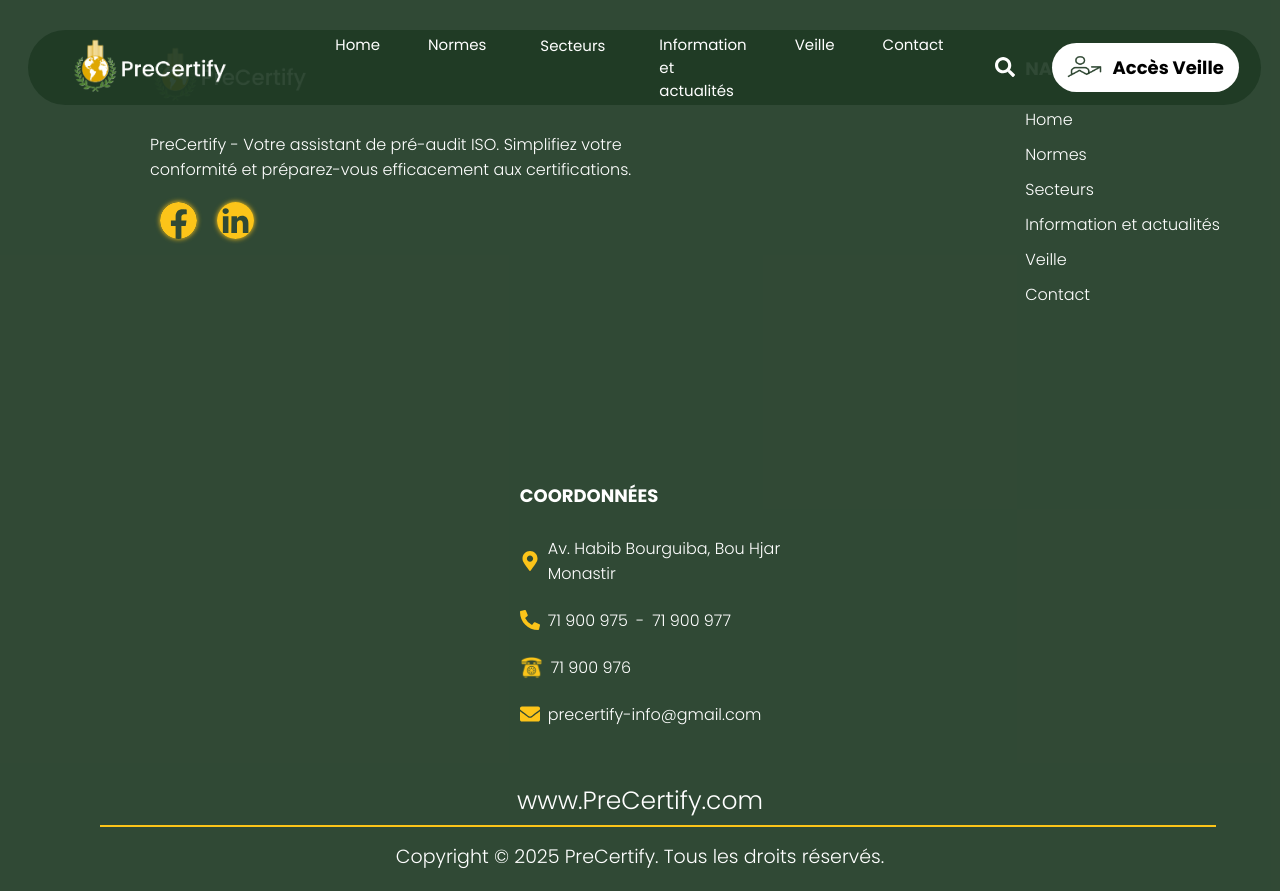
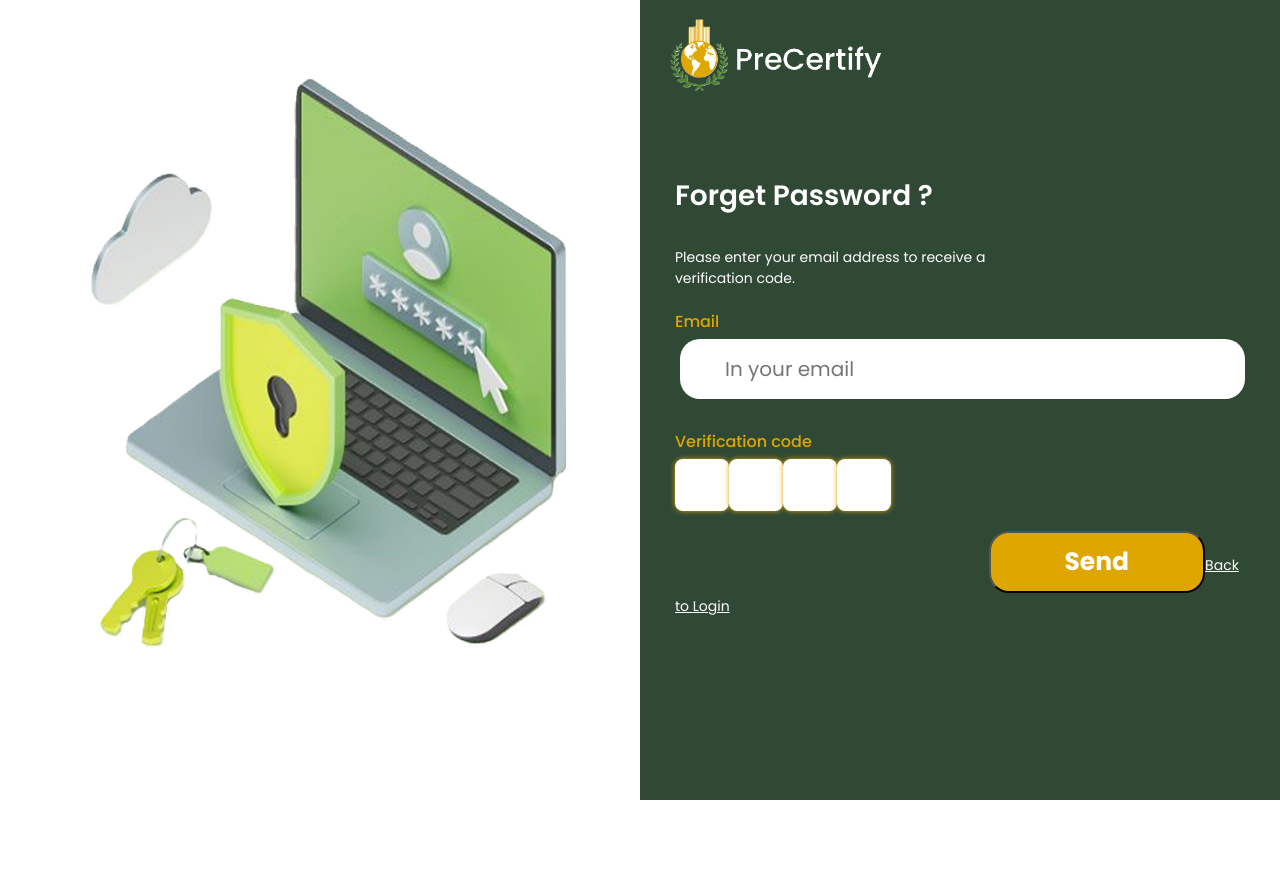
Before and after one commit to Ineskhalladi/pre-certify-frontend, a React (Create React App) app: page /forget in a window 1280 px wide. After the commit the page ends 840 px from the top, so only its background shows below. Built offline with nearby package versions, Linux system fonts and the light colour scheme.

Commit message:
zdet 5demt

```diff
--- a/src/App.css
+++ b/src/App.css
@@ -30,11 +30,12 @@
 }
 .left-section img {
   position: absolute;
-  height: 900px;
-  width: 900px;
+  height: 700px;
+  width: 700px;
   max-width: 50%;
   max-height: 100%;
-  left: 40px;
+  left: 30px;
+  margin-top: 20px;
 
 }
 
@@ -180,11 +181,12 @@
 }
 .left-section2 img {
   position: absolute;
-  height: 900px;
-  width: 900px;
+  height: 700px;
+  width: 700px;
   max-width: 50%;
   max-height: 100%;
-  right: -40px;
+  right: 15px;
+  margin-top: 20px;
 }
 
 .container-sign {
--- a/src/App.js
+++ b/src/App.js
@@ -2,14 +2,15 @@
 import { BrowserRouter as Router, Routes, Route, useLocation } from "react-router-dom";
 import SignIn from "./components/SignIn";
 import SignUp from "./components/SignUp";
+import Forget from "./components/Forget";
 import ContactUs from "./pages/ContactUs";
 import NavBar from "./components/NavBar";
 import Footer from "./components/Footer";
-import Dashboard from "./pages/Dashboard"; // Nouvelle page avec uniquement NavBar2
+import Dashboard from "./pages/Dashboard";
 import BaseGenerale from "./pages/BaseGenerale";
 const App = () => {
   const location = useLocation();
-  const isAuthPage = location.pathname === "/signin" || location.pathname === "/signup";
+  const isAuthPage = location.pathname === "/signin" || location.pathname === "/signup" || location.pathname === "/forget";
   const isDashboard = location.pathname === "/dashboard";
   const isBaseGenerale = location.pathname === "/basegenerale";
 
@@ -21,6 +22,7 @@
         <Route path="/" element={<ContactUs />} />
         <Route path="/signin" element={<SignIn />} />
         <Route path="/signup" element={<SignUp />} />
+        <Route path="/forget" element={<Forget />} />
         <Route path="/dashboard" element={<Dashboard />} />
         <Route path="/basegenerale" element={<BaseGenerale/>} />
       </Routes>
--- /dev/null
+++ b/src/components/Forget.css
@@ -0,0 +1,143 @@
+@import url('https://fonts.googleapis.com/css2?family=Poppins:wght@300;400;500;600;700&display=swap');
+
+* {
+  font-family: "Poppins", sans-serif;
+}
+
+.container {
+  display: flex;
+  height: 100vh;
+
+}
+
+.left-section {
+  flex: 1;
+  background-color: #ffff;
+
+}
+
+.right-section {
+  flex: 1;
+  background-color: rgba(31, 58, 36, 0.92);
+
+}
+.right-section img {
+  max-width: 100%;
+  height: auto;
+  width: 300px;
+  margin-top: 15px;
+  margin-left: 10px;
+}
+.left-section img {
+  position: absolute;
+  height: 700px;
+  width: 700px;
+  max-width: 50%;
+  max-height: 100%;
+  left: 30px;
+  margin-top: 20px;
+
+}
+
+
+.container-sign {
+  display: flex;
+  align-items: center;
+  justify-content: center;
+  height: 92vh;
+
+}
+
+.login-box {
+  height: 80vh;
+}
+
+.title-forget {
+    color: white;
+    font-size: 28px;
+    font-weight: 600;
+    margin-bottom: 10px;
+
+}
+
+.phrase {
+    color: white;
+    font-size: 14px;
+    margin-bottom: 20px;
+
+}
+.label {
+    display: block;
+    text-align: left;
+    color: #E0A600;
+    font-size: 16px;
+    font-weight: 500;
+    margin-bottom: 5px;
+}
+
+
+
+
+.input-field5 {
+  width: 500px;
+  padding: 15px 20px 15px 45px;
+  background-color: #ffff;
+  border: none;
+  border-radius: 20px;
+  color: #1F3A24;
+  font-size: 20px;
+  margin-left: 5px;
+
+}
+
+.input-field5:focus {
+  outline: none;
+  border: 2px solid #E0A600;
+  box-shadow:4px 4px 6px 6px rgba(224, 166, 0, 0.47);
+}
+.code-container {
+    display: flex;
+    justify-content: space-between;
+    margin-bottom: 20px;
+}
+
+.code-input {
+    width: 50px;
+    height: 50px;
+    text-align: center;
+    font-size: 20px;
+    border: none;
+    border-radius: 8px;
+    background: #fff;
+    box-shadow: 0 0 5px #E0A600;
+}
+
+
+
+.send-button {
+  background-color: #E0A600;
+  color: #ffff;
+  padding: 10px 0 ;
+  width: 38%;
+  font-weight: bold;
+  border-radius: 20px;
+  font-size: 25px;
+  margin-left:55%;
+  margin-top: 20px;
+  cursor: pointer;
+}
+.send-button:hover{
+  background-color: #c99a1a;
+
+}
+.back-link {
+    color: white;
+    margin-top: 10px;
+    font-size: 14px;
+}
+
+.login-link {
+    color: #E0A600;
+    font-weight: bold;
+    text-decoration: none;
+}
--- /dev/null
+++ b/src/components/Forget.js
@@ -0,0 +1,61 @@
+import React, { useState } from "react";
+import { Link } from "react-router-dom";
+import "../components/Forget.css";
+import logo from "../assets/logo.png";
+import forget from "../assets/forget.png";
+
+const Forget = () => {
+    const [email, setEmail] = useState("");
+
+  const [verificationCode, setVerificationCode] = useState(["", "", "", ""]);
+
+  const handleChange = (index, value) => {
+    if (value.length <= 1) {
+      let newCode = [...verificationCode];
+      newCode[index] = value;
+      setVerificationCode(newCode);
+    }
+  };
+
+  return (
+    <div className="container">
+      <div className="left-section">
+        <img src={forget} alt="Forget Password" />
+      </div>
+      <div className="right-section">
+        <img src={logo} alt="Logo" />
+        <div className="container-sign">
+          <div className="login-box">
+            <h2 className="title-forget">Forget Password ?</h2>
+            <p className="phrase">
+              Please enter your email address to receive a
+              <br/>verification code.
+            </p>
+
+            <label className="label">Email</label>
+              <input type="email" placeholder="In your email" className="input-field5"  value={email}
+          onChange={(e) => setEmail(e.target.value)} required />
+
+            <p className="label">Verification code</p>
+            <div className="verification-code">
+              {verificationCode.map((digit, index) => (
+                <input
+                  key={index}
+                  type="text"
+                  maxLength="1"
+                  className="code-input"
+                  value={digit}
+                  onChange={(e) => handleChange(index, e.target.value)}
+                />
+              ))}
+            </div>
+            <button className="send-button">Send</button>
+            <Link to="/login" className="back-link">Back to <span>Login</span></Link>
+          </div>
+        </div>
+      </div>
+    </div>
+  );
+};
+
+export default Forget;
--- a/src/components/SignIn.js
+++ b/src/components/SignIn.js
@@ -11,7 +11,8 @@
 
   const handleLogin = () => {
     // Ajoute ici la logique de vérification si besoin
-    navigate("/dashboard"); // Redirige vers la page Dashboard
+    navigate("/dashboard");
+    navigate("/forget"); // Redirige vers la page Dashboard
   };
   return (
     <div className="container">
@@ -48,7 +49,7 @@
                 </span>
 
             </div>
-            <a href="#" className="forgot-password">Forgot password?</a>
+            <a href="#" className="forgot-password"onClick={handleLogin}>Forgot password?</a>
             <button className="login-button" onClick={handleLogin}>Login</button>
           </div>
         </div>
--- a/src/pages/BaseGenerale.css
+++ b/src/pages/BaseGenerale.css
@@ -1,5 +1,5 @@
 /* Style général */
-.page-container {
+.page-container{
     font-family: Arial, sans-serif;
     padding: 20px;
     background-color: #f9f9f9;
@@ -13,7 +13,7 @@
     box-shadow: 0px 2px 4px rgba(0, 0, 0, 0.1);
   }
 
-  h2, h3 {
+  .titre-base, .text-base {
     color: #333;
     margin-bottom: 15px;
   }
--- a/src/pages/BaseGenerale.js
+++ b/src/pages/BaseGenerale.js
@@ -6,7 +6,7 @@
 const SearchFilters = () => {
   return (
     <div className="search-container">
-      <h2>🔍 Recherche Multicritères</h2>
+      <h2 className="titre-base">🔍 Recherche Multicritères</h2>
       <div className="filters">
         <select>
           <option>--Choisir un domaine--</option>
@@ -34,7 +34,7 @@
 const TextList = () => {
   return (
     <div className="text-list-container">
-      <h3><FaFolderOpen /> Liste des Textes</h3>
+      <h3 className="text-base"><FaFolderOpen /> Liste des Textes</h3>
       <table>
         <thead>
           <tr>
--- a/src/pages/ContactUs.css
+++ b/src/pages/ContactUs.css
@@ -66,7 +66,7 @@
 
 }
 
-.line {
+.line-cont {
   width: 400px;
   height: 20px;
   margin-top: -50px;
--- a/src/pages/ContactUs.js
+++ b/src/pages/ContactUs.js
@@ -30,7 +30,7 @@
         <img src={flechet} className="fleche fleche1" alt="Flèche gauche" />
         <div className="content">
           <h2>Contact Us</h2>
-          <img src={line} className="line" alt="Ligne décorative" />
+          <img src={line} className="line-cont" alt="Ligne décorative" />
           <p>
             Lorem ipsum dolor sit amet. In voluptas rerum aut voluptatem et quia natus qui
             perferendis soluta.
--- a/src/pages/Dashboard.css
+++ b/src/pages/Dashboard.css
@@ -0,0 +1,57 @@
+
+/* Dashboard.css */
+
+.dashboard-container {
+    font-family: Arial, sans-serif;
+    padding: 20px;
+    background-color: #f8f9fa;
+  }
+
+  .dashboard-header {
+    margin-bottom: 20px;
+  }
+
+  .categories button {
+    background-color: #4f8a5f;
+    color: white;
+    border: none;
+    padding: 10px;
+    margin: 5px;
+    cursor: pointer;
+    border-radius: 5px;
+  }
+
+  .dashboard-grid {
+    display: grid;
+    grid-template-columns: repeat(auto-fill, minmax(300px, 1fr));
+    gap: 20px;
+  }
+
+  .card {
+    background-color: white;
+    padding: 20px;
+    border-radius: 10px;
+    box-shadow: 0 2px 5px rgba(0, 0, 0, 0.1);
+  }
+
+  .chart, .pie-chart, .bar-chart {
+    height: 150px;
+    background-color: #eaeaea;
+    border-radius: 5px;
+    display: flex;
+    align-items: center;
+    justify-content: center;
+    font-size: 24px;
+    color: #555;
+  }
+
+  .action-button {
+    background-color: #4f8a5f;
+    color: white;
+    padding: 10px 20px;
+    border: none;
+    border-radius: 5px;
+    cursor: pointer;
+    display: block;
+    margin: 20px auto;
+  }
```
Also changed, not shown: src/pages/Dashboard.js (+45 -0 lines), src/assets/forget.png (added), src/assets/sign.png.
